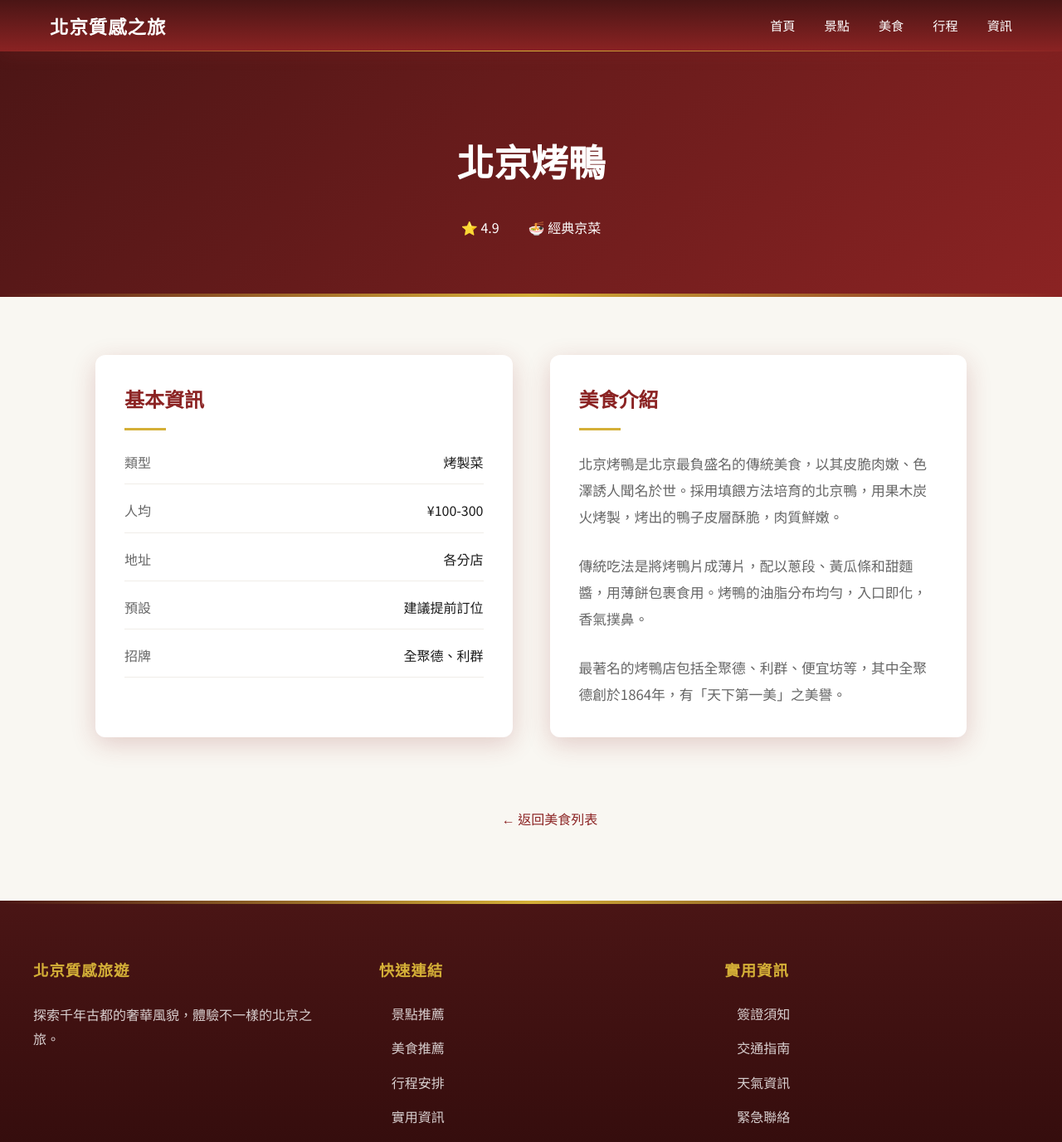
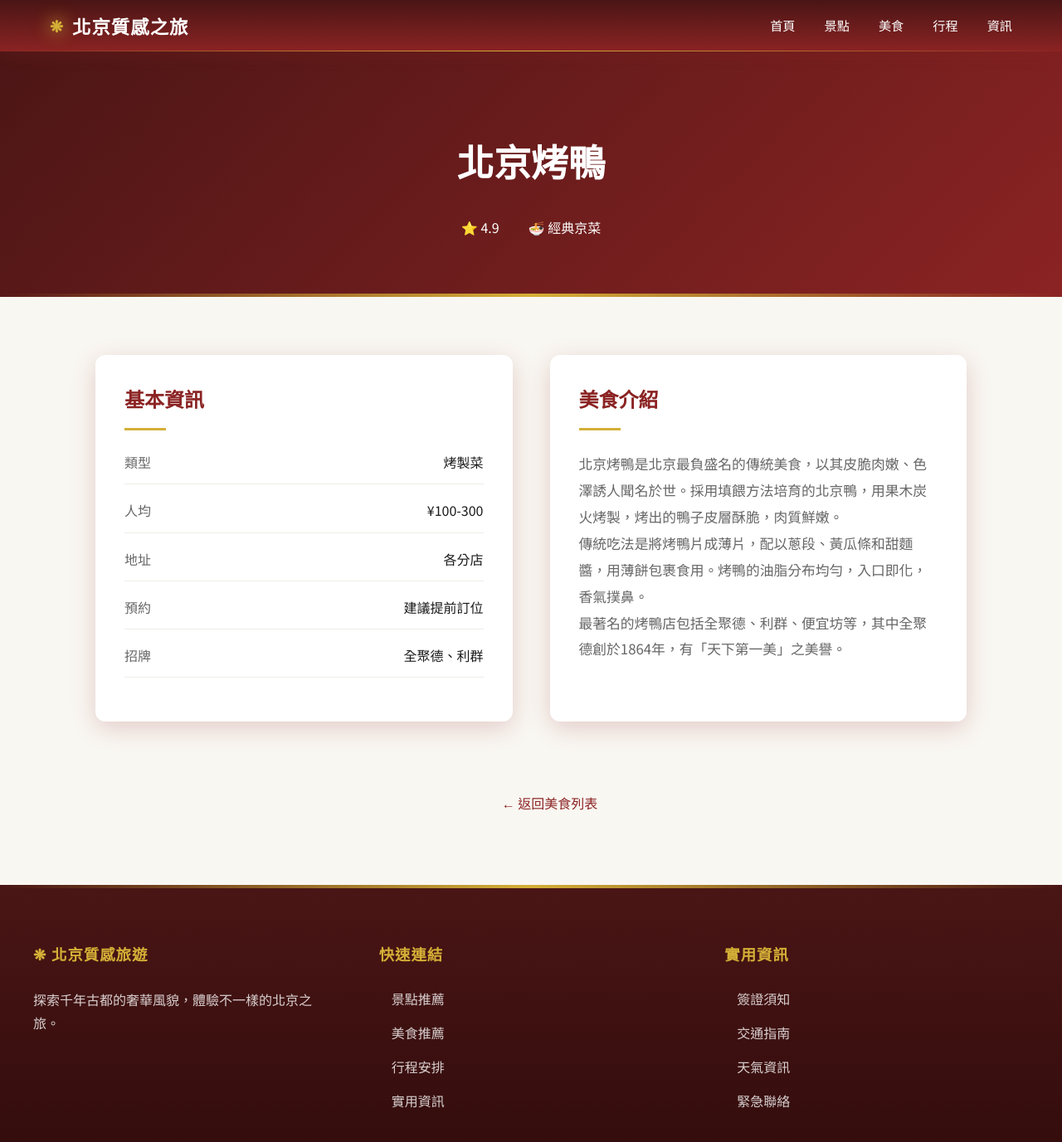
Before and after one commit to luluopenclaw0110/beijing-quality-trip, a plain HTML site: page food-detail.html in a window 1280 px wide. Shown: the top 1377 px of the page at 83% size. Drawn offline with Linux system fonts and the light colour scheme.

Commit message:
Update food-detail.html: consistent luxury style

```diff
--- a/food-detail.html
+++ b/food-detail.html
@@ -6,14 +6,16 @@
   <title>美食詳情 | 北京質感旅遊</title>
   <link rel="preconnect" href="https://fonts.googleapis.com">
   <link rel="preconnect" href="https://fonts.gstatic.com" crossorigin>
-  <link href="https://fonts.googleapis.com/css2?family=Noto+Sans+JP:wght@400;700&family=Noto+Serif+JP:wght@400;700&display=swap" rel="stylesheet">
+  <link href="https://fonts.googleapis.com/css2?family=Noto+Sans+JP:wght@400;500;700&family=Noto+Serif+JP:wght@400;600;700&display=swap" rel="stylesheet">
   <link rel="stylesheet" href="css/style.css">
 </head>
 <body>
-  <!-- 導航 -->
   <nav class="nav">
     <div class="nav-container">
-      <a href="index.html" class="logo">北京質感之旅</a>
+      <a href="index.html" class="logo">
+        <span class="logo-icon">❋</span>
+        北京質感之旅
+      </a>
       <ul class="nav-links" id="navLinks">
         <li><a href="index.html">首頁</a></li>
         <li><a href="spots.html">景點</a></li>
@@ -29,7 +31,6 @@
     </div>
   </nav>
 
-  <!-- Header -->
   <header class="detail-header">
     <h1>北京烤鴨</h1>
     <div class="detail-meta">
@@ -38,7 +39,6 @@
     </div>
   </header>
 
-  <!-- Detail Content -->
   <section class="detail-content">
     <div class="detail-grid">
       <div class="detail-info">
@@ -46,15 +46,13 @@
         <p><span>類型</span><span>烤製菜</span></p>
         <p><span>人均</span><span>¥100-300</span></p>
         <p><span>地址</span><span>各分店</span></p>
-        <p><span>預設</span><span>建議提前訂位</span></p>
+        <p><span>預約</span><span>建議提前訂位</span></p>
         <p><span>招牌</span><span>全聚德、利群</span></p>
       </div>
       <div class="detail-description">
         <h3>美食介紹</h3>
         <p>北京烤鴨是北京最負盛名的傳統美食，以其皮脆肉嫩、色澤誘人聞名於世。採用填餵方法培育的北京鴨，用果木炭火烤製，烤出的鴨子皮層酥脆，肉質鮮嫩。</p>
-        <br>
         <p>傳統吃法是將烤鴨片成薄片，配以蔥段、黃瓜條和甜麵醬，用薄餅包裹食用。烤鴨的油脂分布均勻，入口即化，香氣撲鼻。</p>
-        <br>
         <p>最著名的烤鴨店包括全聚德、利群、便宜坊等，其中全聚德創於1864年，有「天下第一美」之美譽。</p>
       </div>
     </div>
@@ -63,11 +61,10 @@
     </div>
   </section>
 
-  <!-- Footer -->
   <footer class="footer">
     <div class="footer-container">
       <div>
-        <h4>北京質感旅遊</h4>
+        <h4 class="footer-logo">❋ 北京質感旅遊</h4>
         <p style="opacity: 0.8; line-height: 1.8;">探索千年古都的奢華風貌，體驗不一樣的北京之旅。</p>
       </div>
       <div>
```
